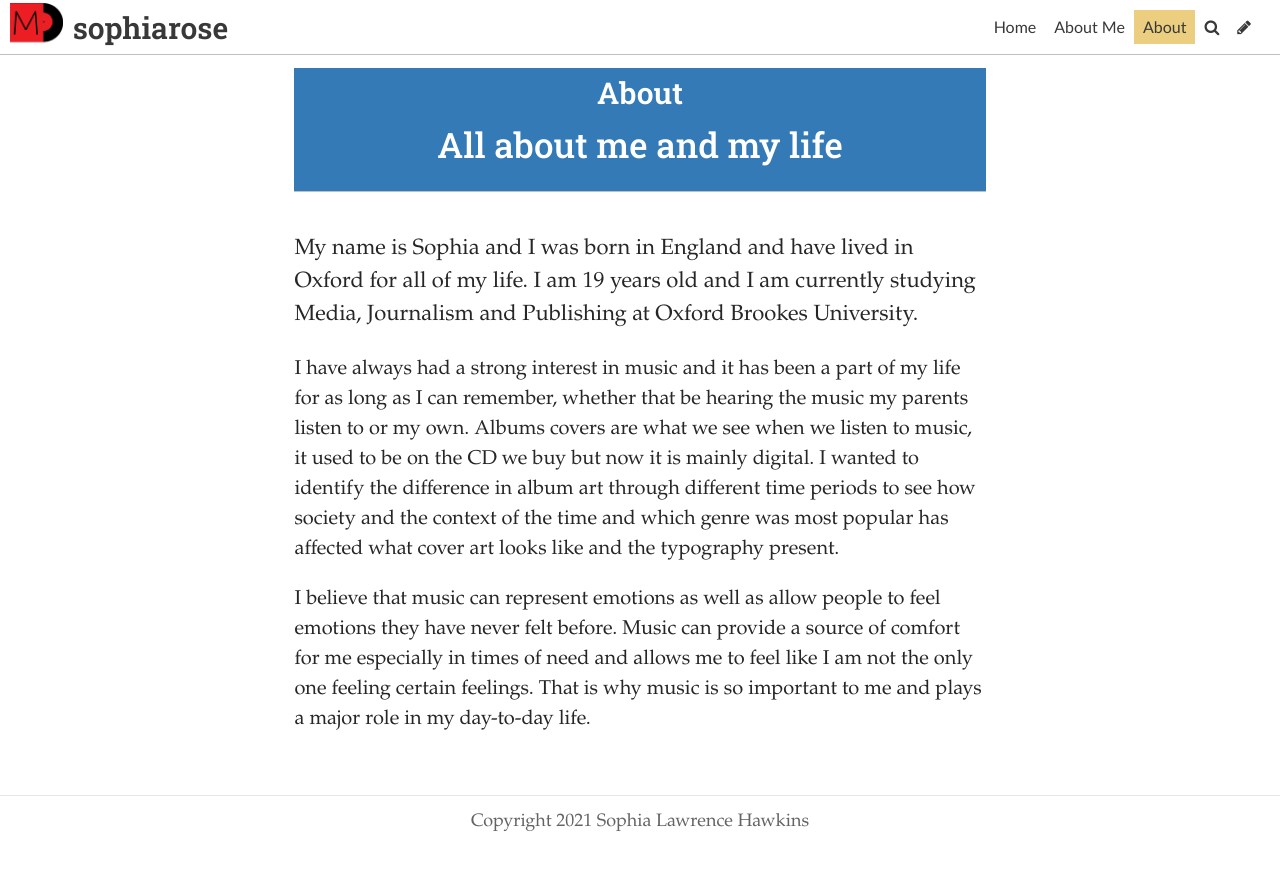
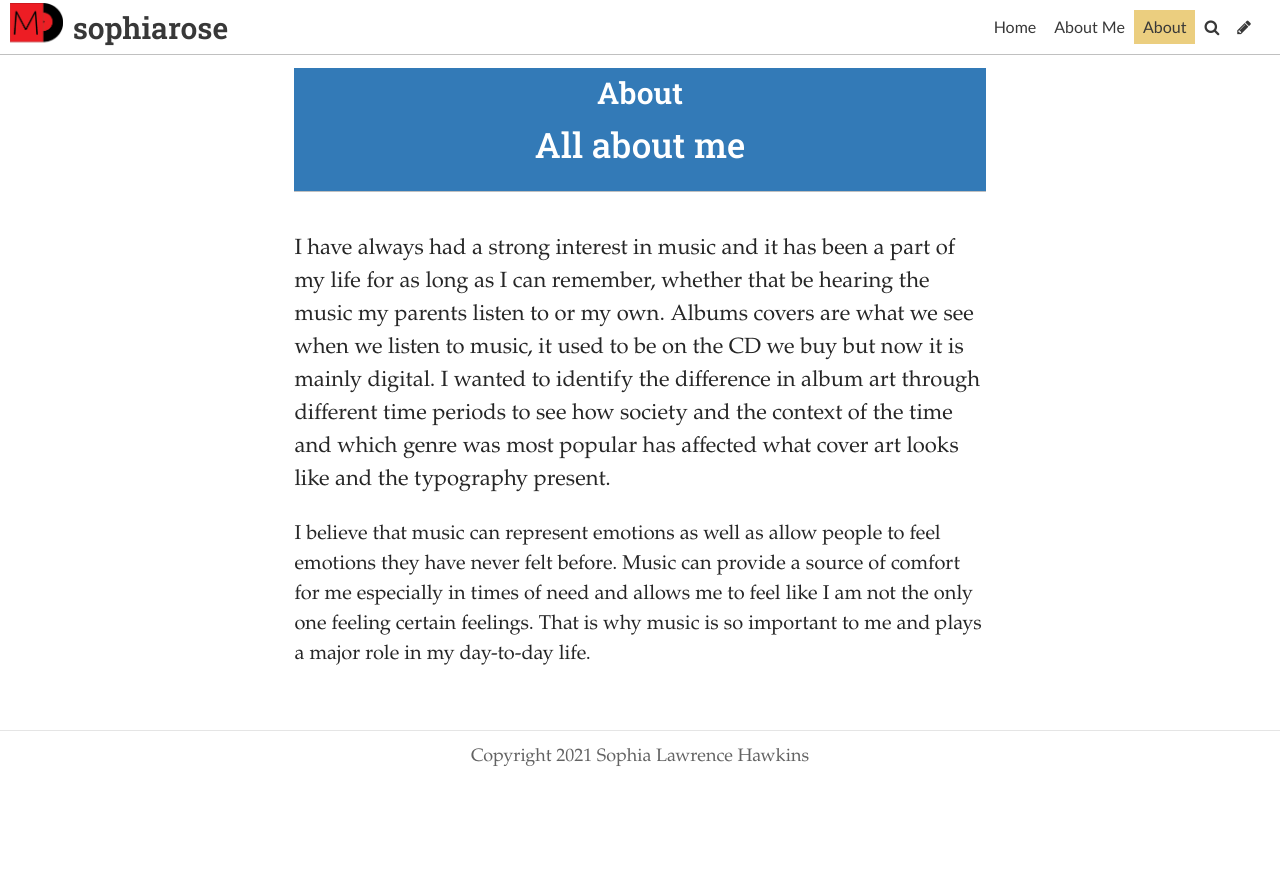
Before and after one commit to xxsophialxx/sophia, a Jekyll site: the page built from pages/about.md, in a window 1280 px wide. Shown: the top 870 px of the page. Built offline with Jekyll 4.4.1, drawn with Linux system fonts in a browser that asks for light colours; some web fonts are replaced.

Commit message:
Update Page “about”

```diff
--- a/pages/about.md
+++ b/pages/about.md
@@ -1,7 +1,7 @@
 ---
 header_feature_image: /uploads/log.jpg
 title: About
-subtitle: All about me and my life
+subtitle: "All about me "
 permalink: /about/
 date: 2020-06-29T15:36:12.231Z
 layout: page
@@ -10,8 +10,6 @@ tags: null
 description: null
 show: true
 ---
-My name is Sophia and I was born in England and have lived in Oxford for all of my life. I am 19 years old and I am currently studying Media, Journalism and Publishing at Oxford Brookes University.
-
 I have always had a strong interest in music and it has been a part of my life for as long as I can remember, whether that be hearing the music my parents listen to or my own. Albums covers are what we see when we listen to music, it used to be on the CD we buy but now it is mainly digital. I wanted to identify the difference in album art through different time periods to see how society and the context of the time and which genre was most popular has affected what cover art looks like and the typography present.
 
 I believe that music can represent emotions as well as allow people to feel emotions they have never felt before. Music can provide a source of comfort for me especially in times of need and allows me to feel like I am not the only one feeling certain feelings. That is why music is so important to me and plays a major role in my day-to-day life.
```
